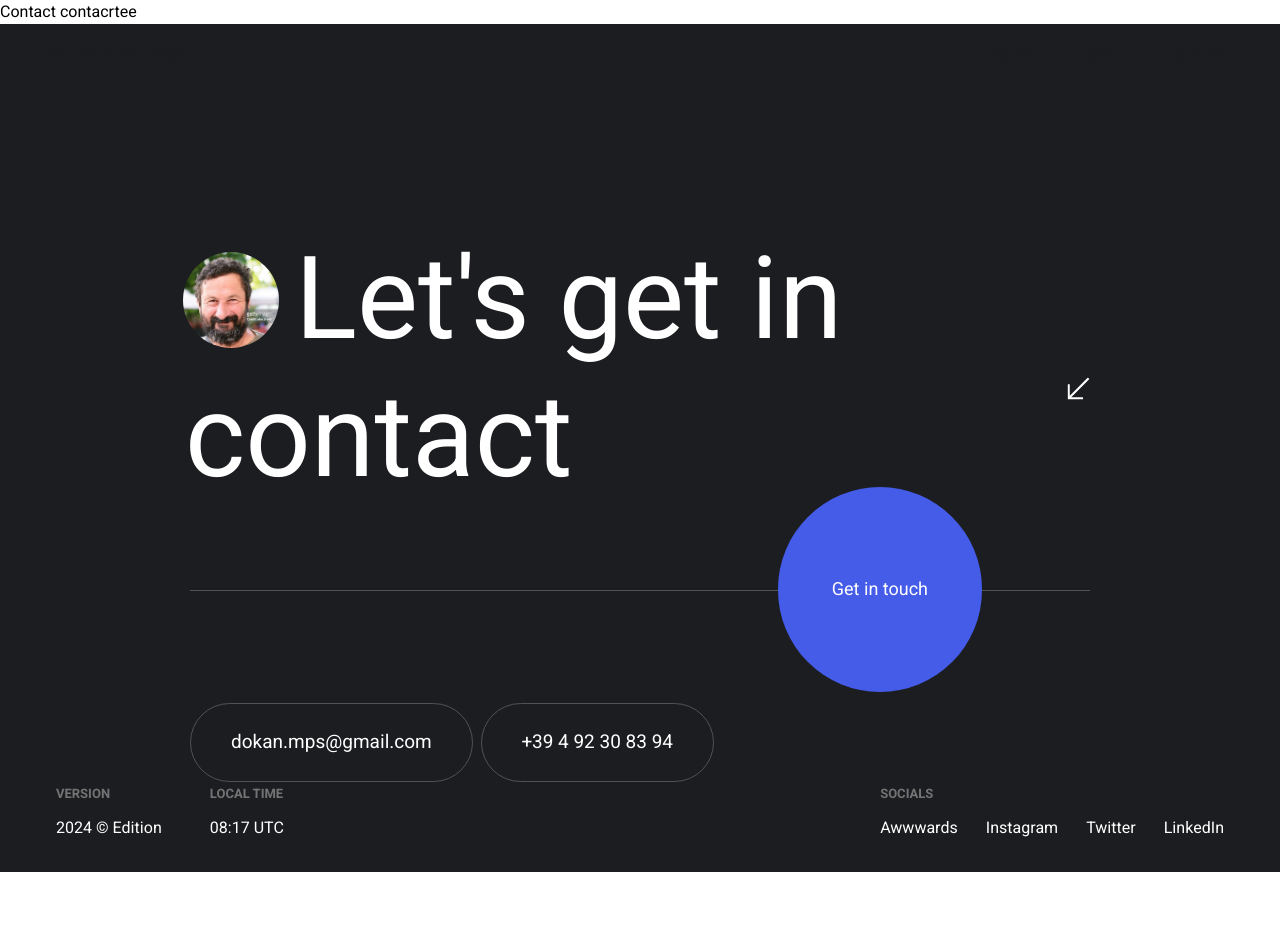
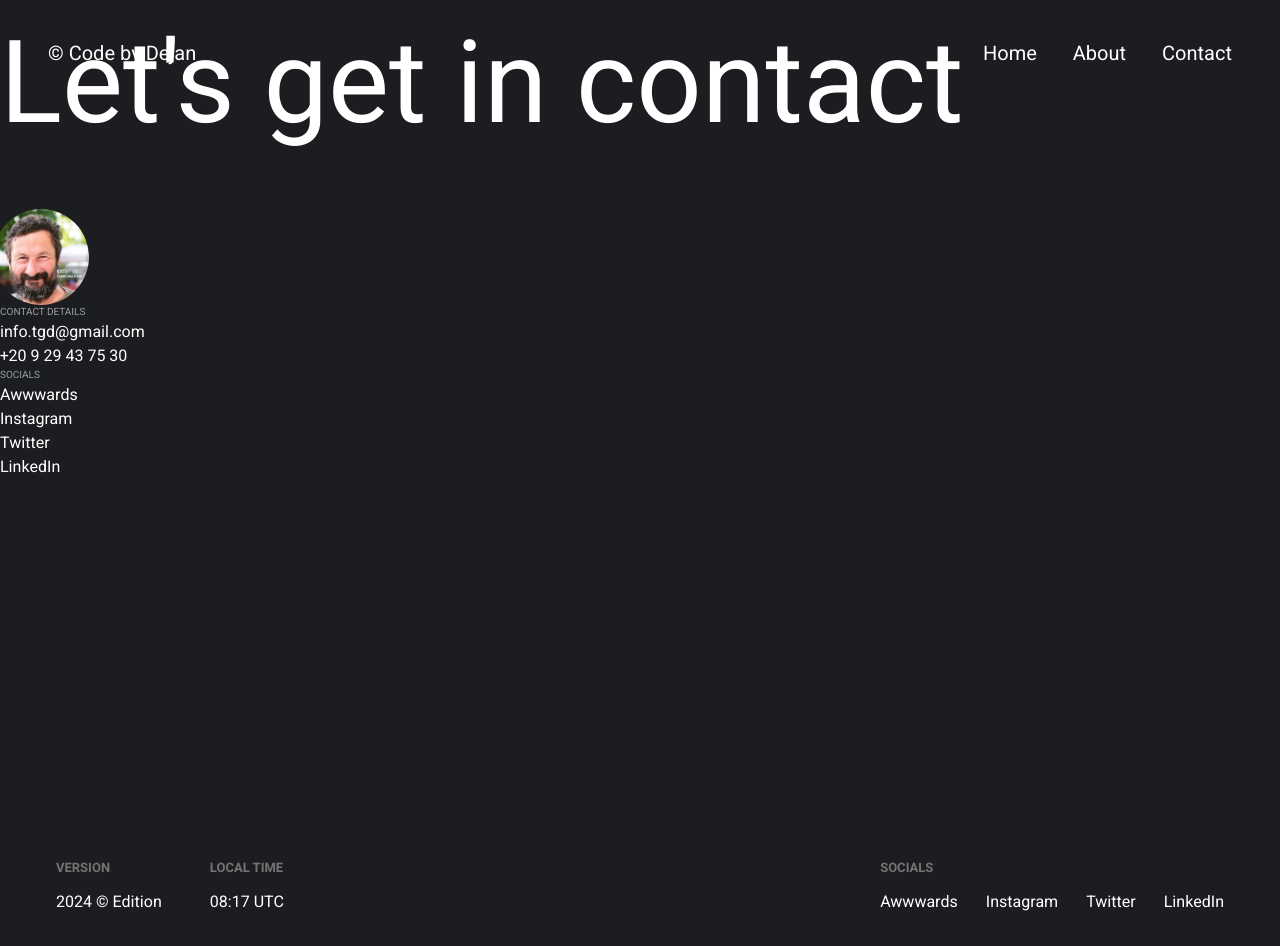
Before and after one commit to dejanheroxd/portfolio-dsn-v2, a React (Vite) app: page /contact in a window 1280 px wide. Before the commit the page ends 872 px from the top, so only its background shows below. Built offline with nearby package versions, Linux system fonts and the light colour scheme.

Commit message:
added contact

```diff
--- a/src/App.jsx
+++ b/src/App.jsx
@@ -35,7 +35,6 @@ function App() {
           <Route path="about" element={<About />} />
           <Route path="contact" element={<Contact />} />
         </Routes>
-        <ContactSec />
       </Router>
     </div>
   );
--- a/src/components/navbar/Navbar.jsx
+++ b/src/components/navbar/Navbar.jsx
@@ -81,7 +81,9 @@ export default function Navbar() {
     <nav className="absolute left-0 right-0 top-0 z-30 flex h-24 items-center px-6 sm:h-[108px] sm:justify-between sm:px-12 sm:text-xl">
       <Link
         className={`${
-          location.pathname === "/" ? "text-white" : "text-dennisDark"
+          location.pathname === "/" || location.pathname === "/contact"
+            ? "text-white"
+            : "text-dennisDark"
         }`}
         to="/"
       >
@@ -124,7 +126,7 @@ export default function Navbar() {
                         block h-3 w-3 rounded-full bg-white"
                         ></span>
                       </span>
-                      <Link to={link.path}>{link.name}</Link>
+                      <Link to={link.path}> {link.name}</Link>
                     </li>
                   ))}
                 </motion.div>
@@ -146,11 +148,7 @@ export default function Navbar() {
       </AnimatePresence>
       {/*------------------------- Navbar Links ------------------------ */}
       <ul className="z-30 hidden gap-x-9 sm:flex">
-        <NavigationLink
-          name={"Home"}
-          leftMargin={"left-[26px]"}
-          path={"home"}
-        />
+        <NavigationLink name={"Home"} leftMargin={"left-[26px]"} path={""} />
         <NavigationLink
           name={"About"}
           leftMargin={"left-[25px]"}
--- a/src/components/navbar/NavigationLink.jsx
+++ b/src/components/navbar/NavigationLink.jsx
@@ -9,13 +9,17 @@ export default function NavigationLink({ leftMargin, name, path }) {
       >
         <span
           className={`${
-            location.pathname === "/" ? "bg-white" : "bg-dennisDark"
+            location.pathname === "/" || location.pathname === "/contact"
+              ? "bg-white"
+              : "bg-dennisDark"
           } block h-[6px] w-[6px] rounded-full`}
         ></span>
       </span>
       <Link
         className={`${
-          location.pathname === "/" ? "text-white" : "text-dennisDark"
+          location.pathname === "/" || location.pathname === "/contact"
+            ? "text-white"
+            : "text-dennisDark"
         }`}
         to={`/${path}`}
       >
--- a/src/pages/about/About.jsx
+++ b/src/pages/about/About.jsx
@@ -3,6 +3,7 @@ import HeadingSec from "./HeadingSec";
 import ExploringSec from "./ExploringSec";
 import ServicesSec from "./ServicesSec";
 import TestimonailSec from "./TestimonailSec";
+import ContactSec from "../home/ContactSec/ConstactSec";
 
 export default function About() {
   return (
@@ -11,6 +12,7 @@ export default function About() {
       <ExploringSec />
       <ServicesSec />
       <TestimonailSec />
+      <ContactSec />
     </div>
   );
 }
--- a/src/pages/about/ServicesSec.jsx
+++ b/src/pages/about/ServicesSec.jsx
@@ -23,19 +23,19 @@ export default function ServicesSec() {
   ];
 
   return (
-    <div className="w-full justify-center  pb-52">
-      <p className="pb-20 pl-[168px] text-[62px] text-dennisDark">
+    <div className="w-full justify-center pb-52">
+      <p className="pb-20 pl-[30px] text-[62px] text-dennisDark min-[774px]:pl-[120px] 2xl:pl-[232px]">
         I can help you with ...
       </p>
-      <div className="flex justify-center gap-x-8">
+      <div className="flex flex-col items-center justify-center gap-x-8 min-[1446px]:flex-row">
         {services.map((service) => (
-          <div className="w-[500px]">
+          <div className="2x:w-[500px]">
             <div className="">
-              <p className="w-[450px] border-b-[2px] border-b-gray-300 pb-5 text-dennisGray">
+              <p className="w-[300px] border-b-[2px] border-b-gray-300 pb-5 text-dennisGray lg:w-[450px]">
                 {service.number}
               </p>
               <p className="py-8 text-[44px] text-dennisDark">{service.type}</p>
-              <p className="w-[455px] text-[19px] text-dennisDark">
+              <p className="w-[250px] text-[19px] text-dennisDark lg:w-[455px]">
                 {service.skill}
               </p>
             </div>
--- a/src/pages/about/TestimonailSec.jsx
+++ b/src/pages/about/TestimonailSec.jsx
@@ -16,14 +16,14 @@ export default function TestimonailSec() {
   const height = useTransform(scrollYProgress, [-1, 0.9], [400, -12.9]);
 
   return (
-    <div className="h-[130vh] w-full border bg-white pt-28">
-      <div className="borer  flex h-[1000px] w-full items-center justify-center ">
-        <div className=" mr-32 flex gap-x-24">
-          <div className="h-[650px] w-[500px] overflow-hidden">
+    <div className="w-full border bg-white pt-28 lg:h-[130vh]">
+      <div className="borer flex h-[1000px] w-full items-center justify-center pl-8 sm:pl-0">
+        <div className="gap-x-24 lg:mr-32 lg:flex">
+          <div className="h-[450px] w-[300px] overflow-hidden lg:h-[650px] lg:w-[500px]">
             <img src={man} alt="" className="h-full w-full object-cover" />
           </div>
           <div>
-            <p className="mt-14 pb-10 text-6xl text-dennisDark">
+            <p className="mt-14 pb-10 text-5xl text-dennisDark lg:text-6xl">
               Client Feedback
             </p>
             <div className="flex flex-col items-center justify-center gap-x-14 gap-y-12 xl:flex-col xl:gap-y-5">
--- a/src/pages/contact/Contact.jsx
+++ b/src/pages/contact/Contact.jsx
@@ -1,5 +1,39 @@
 import React from "react";
+import Footer from "../home/FooterSec/Footer";
+import man1 from "../../assets/man1.jpg";
 
 export default function Contact() {
-  return <div>Contact contacrtee</div>;
+  return (
+    <>
+      <div className="h-[858px] bg-dennisDark">
+        <div>
+          <div>
+            <div>
+              <p className="text-[48px] text-white sm:text-[70px] lg:text-[100px] xl:text-[115px] 2xl:text-[120px]">
+                Let's get in contact
+              </p>
+            </div>
+            <div>
+              <div className="ml-0 mr-[16px] mt-3 h-12 w-12 overflow-hidden rounded-full sm:ml-[-7px] sm:mr-3 sm:mt-5 sm:h-16 sm:w-16 lg:mr-4 lg:mt-6 lg:h-24 lg:w-24 xl:mt-9">
+                <img src={man1} alt="" className="h-full w-full object-cover" />
+              </div>
+              <div className="text-white">
+                <p className="text-[10px] text-dennisGray">CONTACT DETAILS</p>
+                <p>info.tgd@gmail.com</p>
+                <p>+20 9 29 43 75 30</p>
+              </div>
+              <div className="text-white">
+                <p className="text-[10px] text-dennisGray">SOCIALS</p>
+                <p>Awwwards</p>
+                <p>Instagram</p>
+                <p>Twitter</p>
+                <p>LinkedIn</p>
+              </div>
+            </div>
+          </div>
+        </div>
+      </div>
+      <Footer />
+    </>
+  );
 }
--- a/src/pages/home/Home.jsx
+++ b/src/pages/home/Home.jsx
@@ -1,12 +1,14 @@
 import React from "react";
 import HeroSec from "./HeroSec/HeroSec";
 import WorkStateSec from "./WorkStateSec/WorkStateSec";
+import ContactSec from "./ContactSec/ConstactSec";
 
 export default function Home() {
   return (
     <div>
       <HeroSec />
       <WorkStateSec />
+      <ContactSec />
     </div>
   );
 }
```
